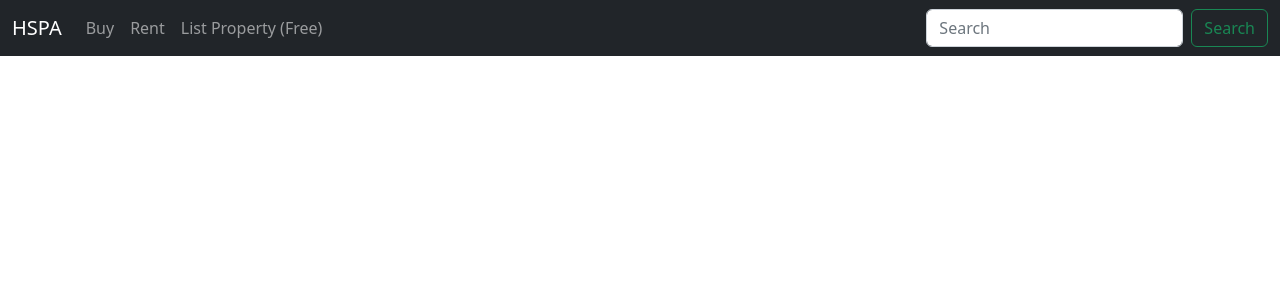
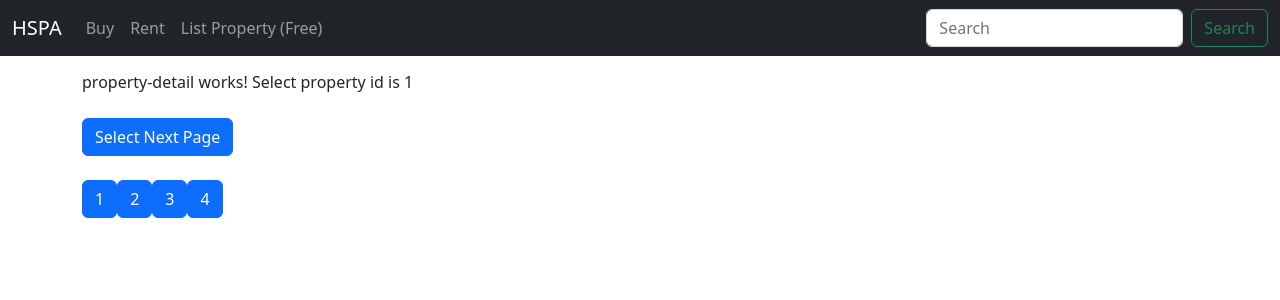
Before and after one commit to vinodmatang/HSPA, an Angular app in the folder Frontend/: page /property-detail/1 in a window 1280 px wide. Before the commit this address led to /. Shown: the top 300 px of the page. Built offline with nearby package versions, Linux system fonts and the light colour scheme.

Commit message:
20230317

```diff
--- a/Frontend/src/app/app.module.ts
+++ b/Frontend/src/app/app.module.ts
@@ -15,7 +15,7 @@ const appRoute: Routes = [
   {path: '', component: PropertyListComponent},
   {path: 'add-property', component: AddPropertyComponent},
   {path: 'rent-property', component: PropertyListComponent},
-  {path: 'property-detail', component: PropertyDetailComponent}
+  {path: 'property-detail/:id', component: PropertyDetailComponent}
 ]
 
 @NgModule({
--- a/Frontend/src/app/property/add-property/add-property.component.html
+++ b/Frontend/src/app/property/add-property/add-property.component.html
@@ -1,3 +1,4 @@
 <p>
   add-property works!
+  <button (click)="onBack()" class="btn btn-primary">Back</button>
 </p>
--- a/Frontend/src/app/property/add-property/add-property.component.ts
+++ b/Frontend/src/app/property/add-property/add-property.component.ts
@@ -1,4 +1,5 @@
 import { Component, OnInit } from '@angular/core';
+import { Router } from '@angular/router';
 
 @Component({
   selector: 'app-add-property',
@@ -7,9 +8,12 @@ import { Component, OnInit } from '@angular/core';
 })
 export class AddPropertyComponent implements OnInit {
 
-  constructor() { }
+  constructor(private route: Router) { }
 
   ngOnInit() {
   }
+  onBack(){
+    this.route.navigate(['/']);
+  }
 
 }
--- a/Frontend/src/app/property/property-card/property-card.component.html
+++ b/Frontend/src/app/property/property-card/property-card.component.html
@@ -4,7 +4,7 @@
   <img class="card-img-top" src="assets/images/house_default.png">
   <ul class="list-inline text-center member-icons animate">
     <li class="list-inline-item">
-      <button class="btn btn-primary" routerLink="/property-detail"><i class="far fa-edit"></i></button>
+      <button class="btn btn-primary" routerLink="/property-detail/{{property.Id}}"><i class="far fa-edit"></i></button>
     </li>
     <li class="list-inline-item">
       <button class="btn btn-primary"><i class="far fa-address-book"></i></button>
--- a/Frontend/src/app/property/property-detail/property-detail.component.html
+++ b/Frontend/src/app/property/property-detail/property-detail.component.html
@@ -1,3 +1,13 @@
 <p>
   property-detail works!
+  Select property id is {{propertyId}}
+  <br /> <br />
+  <button (click)="onSelectNext()" class="btn btn-primary">Select Next Page</button>
+
+  <br /> <br />
+  <button routerLink="/property-detail/1" class="btn btn-primary">1</button>
+  <button routerLink="/property-detail/2" class="btn btn-primary">2</button>
+  <button routerLink="/property-detail/3" class="btn btn-primary">3</button>
+  <button [routerLink]="['property-detail','4']" class="btn btn-primary">4</button>
+
 </p>
--- a/Frontend/src/app/property/property-detail/property-detail.component.ts
+++ b/Frontend/src/app/property/property-detail/property-detail.component.ts
@@ -1,4 +1,5 @@
 import { Component, OnInit } from '@angular/core';
+import { ActivatedRoute, Router } from '@angular/router';
 
 @Component({
   selector: 'app-property-detail',
@@ -6,10 +7,22 @@ import { Component, OnInit } from '@angular/core';
   styleUrls: ['./property-detail.component.css']
 })
 export class PropertyDetailComponent implements OnInit {
-
-  constructor() { }
+public propertyId: number;
+  constructor(private route: ActivatedRoute,
+              private router: Router) { }
 
   ngOnInit() {
+    this.propertyId = +this.route.snapshot.params['id'];
+
+    this.route.params.subscribe(
+      (params) => {
+        this.propertyId = +params['id'];
+      }
+    );
+  }
+  onSelectNext(){
+    this.propertyId += 1;
+    this.router.navigate(['property-detail', this.propertyId],{relativeTo:this.route});
   }
 
 }
```
